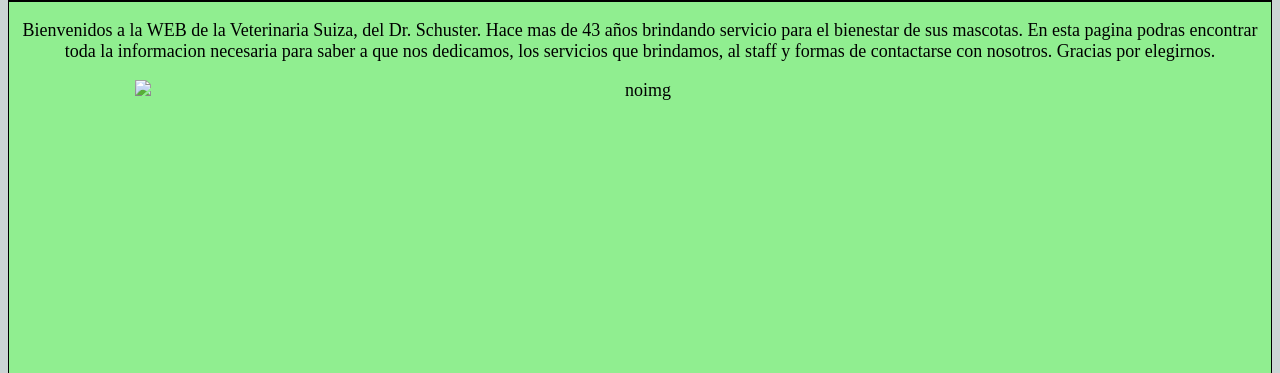
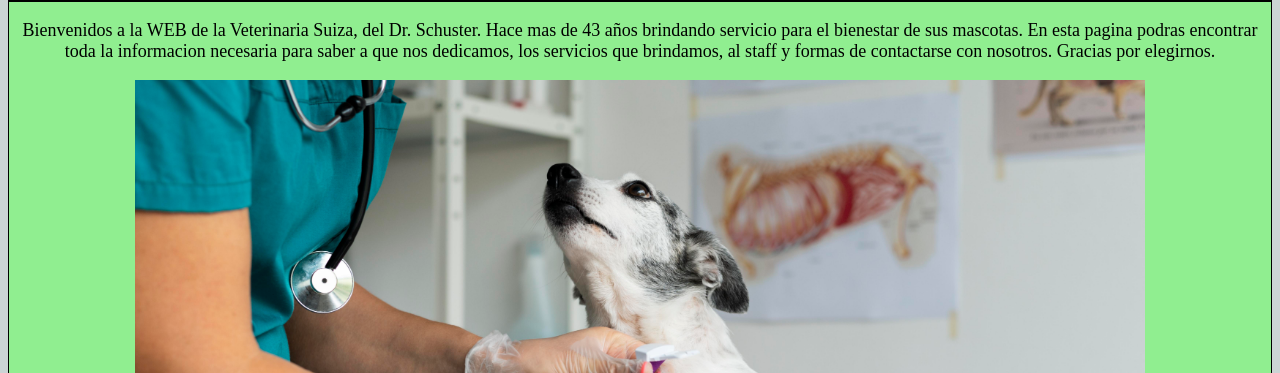
Before and after one commit to santyasanchez1989/PF-Sanchez, a plain HTML site: page index.html in a window 1280 px wide. Shown: the part 427-800 px from the top of the page. Drawn offline with Linux system fonts and the light colour scheme.

Commit message:
Hice trampa volumen 2. Solucionando el problema de guardado para la correccion encontre error en index, en linkeo de las imagenes del index, por estar las imagenes linkeadas con PreEntrega2-Sanchez/media... bla bla

```diff
--- a/index.html
+++ b/index.html
@@ -5,7 +5,7 @@
     <meta http-equiv="X-UA-Compatible" content="IE=edge">
     <meta name="viewport" content="width=device-width, initial-scale=1.0">
     <title>Veterinaria Suiza</title>
-    <link rel="shortcut icon" href="media/media/suiza.jpg" type="image/x-icon">
+    <link rel="shortcut icon" href="/media/suiza.jpg" type="image/x-icon">
     <link rel="stylesheet" href="./style/style.css">
 </head>
 <body>
@@ -45,7 +45,7 @@
         <p>Bienvenidos a la WEB de la Veterinaria Suiza, del Dr. Schuster. Hace mas de 43 años brindando servicio para el bienestar de sus mascotas. En esta pagina podras encontrar toda la informacion necesaria para saber a que nos dedicamos, los servicios que brindamos, al staff y formas de contactarse con nosotros. Gracias por elegirnos.
         </p>
 
-        <img class="img-index" src="../PreEntrega2+Sanchez/media/vete1.jpg" alt="noimg">
+        <img class="img-index" src="./media/vete1.jpg" alt="noimg">
     </section>
  </body>
 
```
